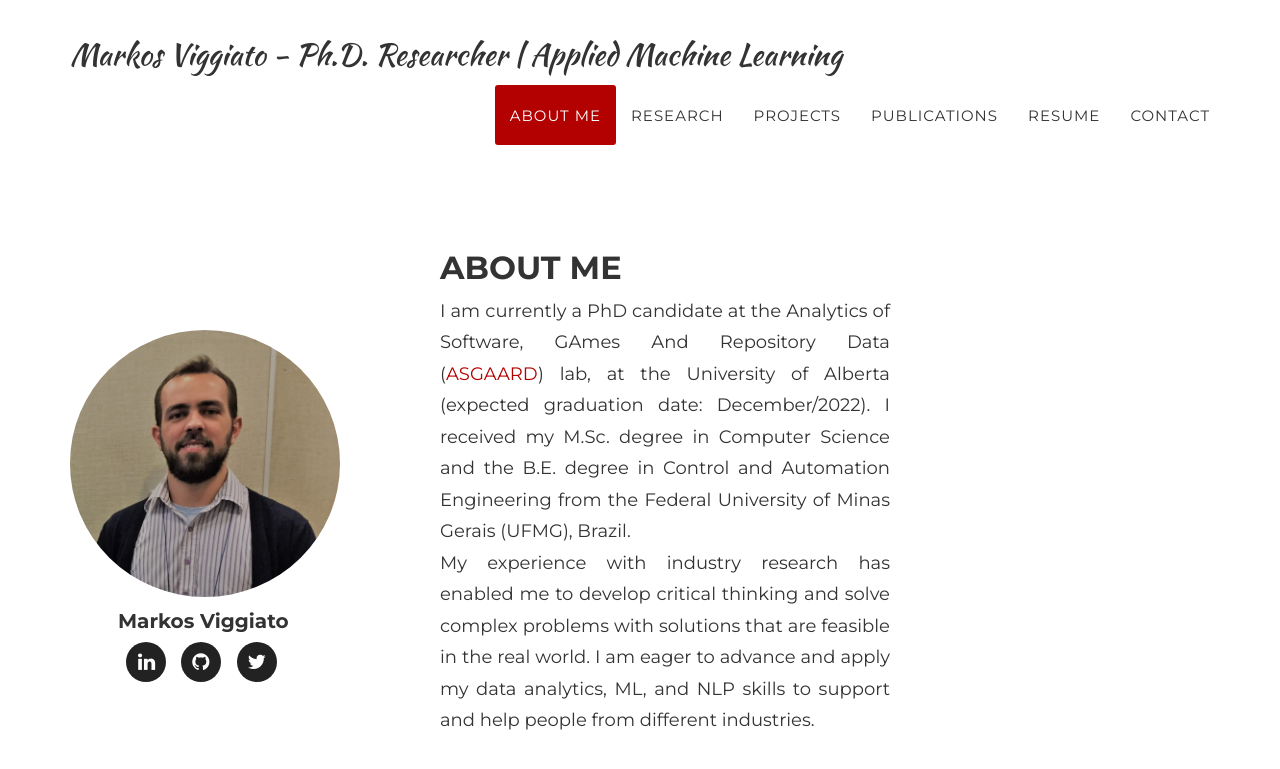
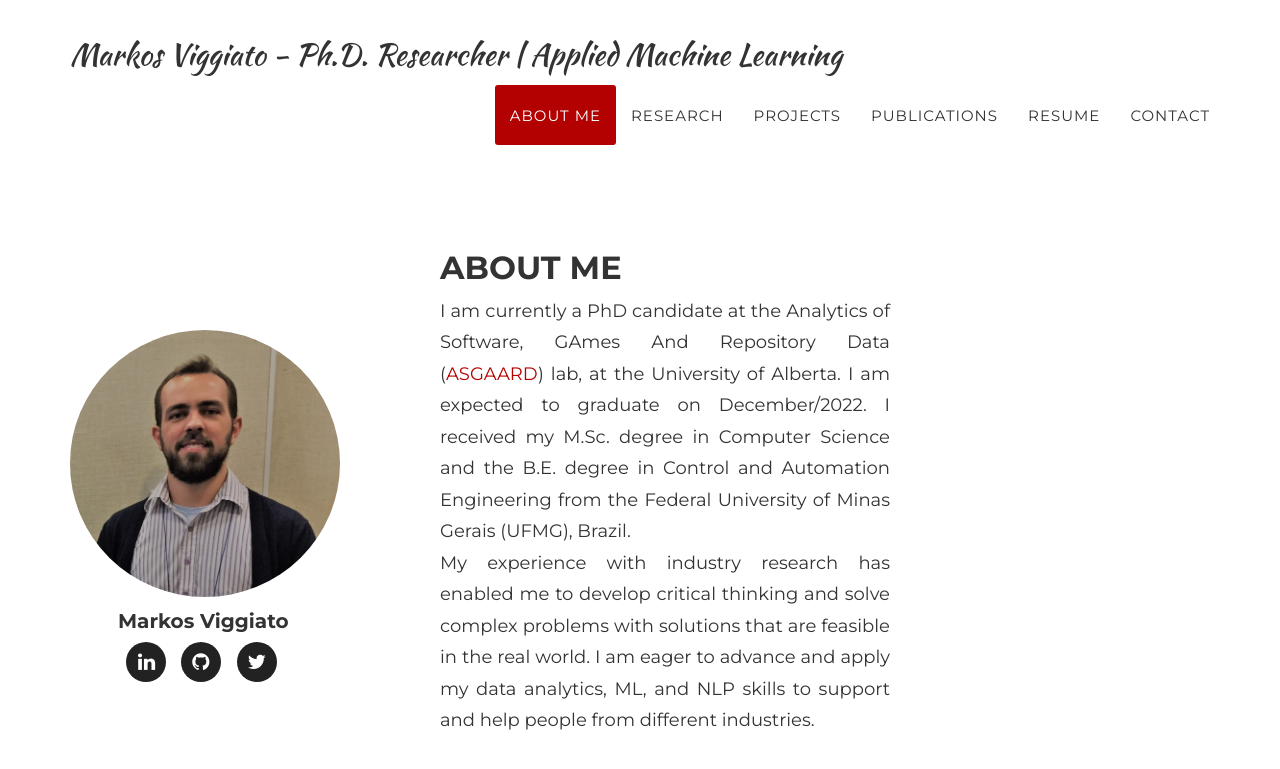
Before and after one commit to markosviggiato/markosviggiato.github.io, a Jekyll site: the page built from index.html, in a window 1280 px wide and 900 px high. Shown: the top 769 px of the window. Built offline with Jekyll 4.4.1, drawn with Linux system fonts in a browser that asks for light colours; some web fonts are replaced.

Commit message:
update aboutme section

```diff
--- a/_includes/aboutme.html
+++ b/_includes/aboutme.html
@@ -43,7 +43,7 @@
 
              <div class="about-me">
                 <h2> About Me </h2>
-                <p style="text-align:justify" class="section-content"> I am currently a PhD candidate at the Analytics of Software, GAmes And Repository Data (<a href="http://asgaard.ece.ualberta.ca/" target="_blank">ASGAARD</a>) lab, at the University of Alberta (expected graduation date: December/2022).
+                <p style="text-align:justify" class="section-content"> I am currently a PhD candidate at the Analytics of Software, GAmes And Repository Data (<a href="http://asgaard.ece.ualberta.ca/" target="_blank">ASGAARD</a>) lab, at the University of Alberta. I am expected to graduate on December/2022.
                      I received my M.Sc. degree in Computer Science and the B.E. degree in Control and Automation Engineering from the Federal University of Minas Gerais (UFMG), Brazil. </br>
 					 My experience with industry research has enabled me to develop critical thinking and solve complex problems with solutions that are feasible in the real world.
 					 I am eager to advance and apply my data analytics, ML, and NLP skills to support and help people from different industries.
```
